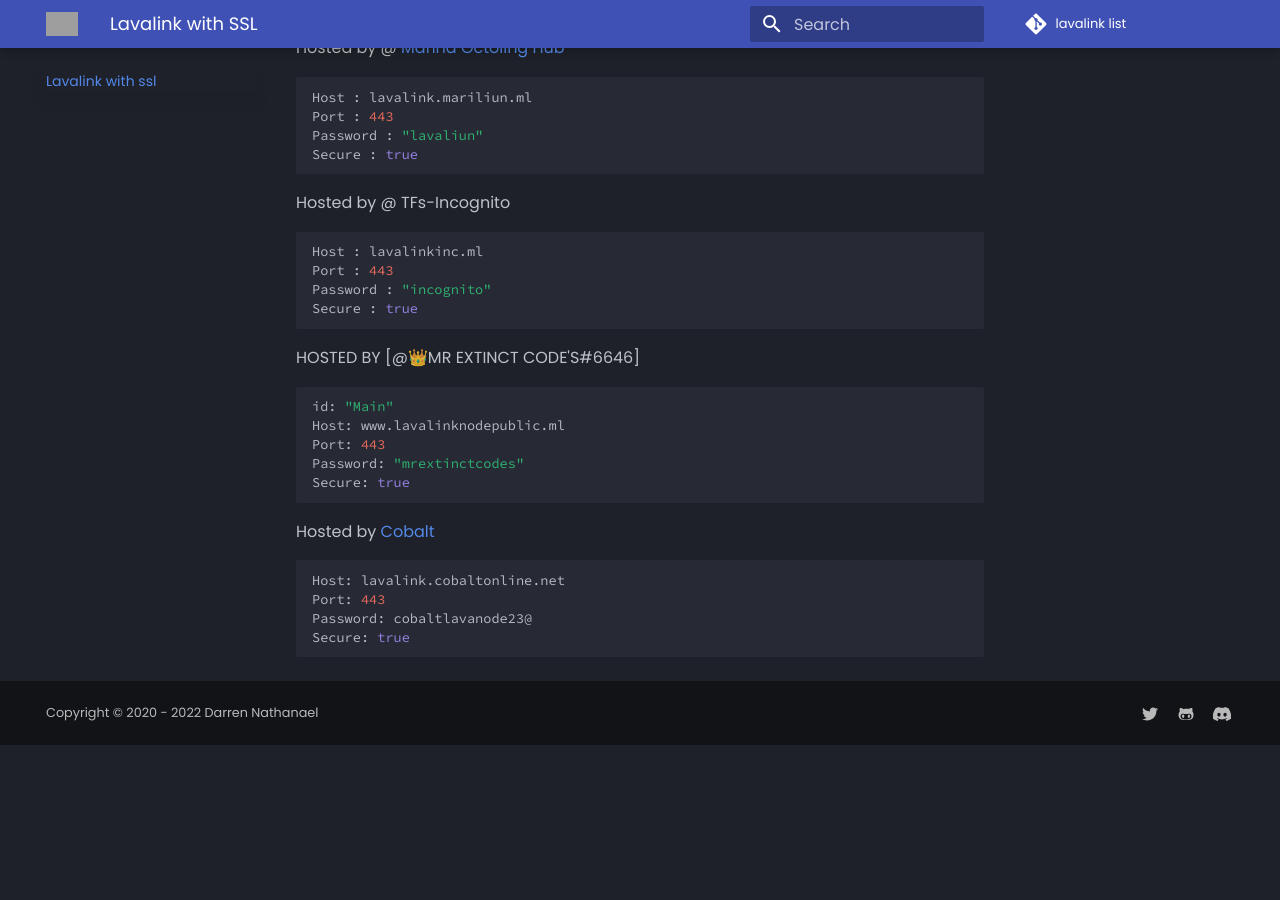
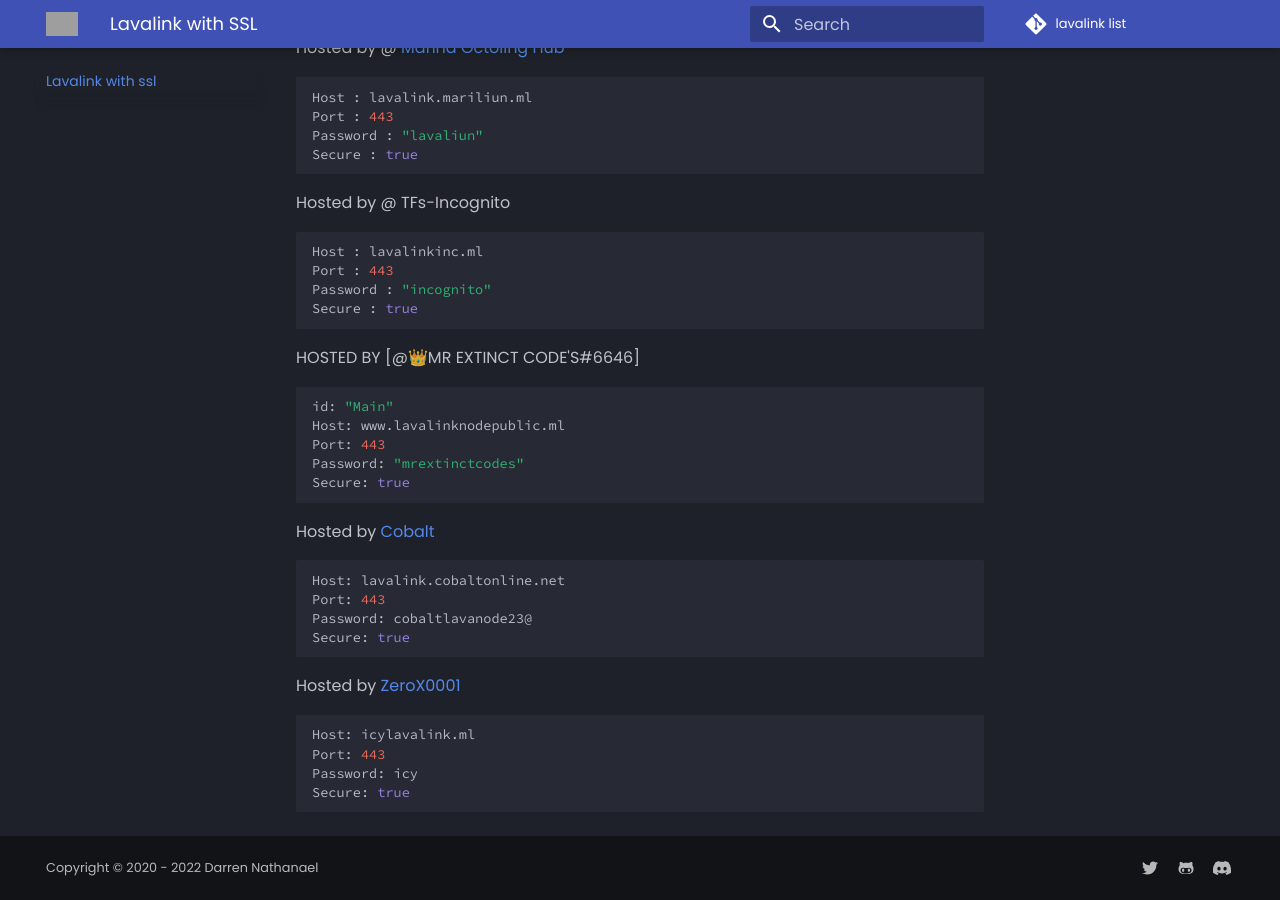
Before and after one commit to DarrenOfficial/lavalink-list, an MkDocs documentation site: the page built from docs/SSL/lavalink-with-ssl.md, in a window 1280 px wide and 900 px high, scrolled down 811 px. Built offline with MkDocs 1.6.1 and Material for MkDocs 9.7.7, drawn with Linux system fonts in a browser that asks for light colours; comment, search, counter and statistics services are not loaded; before the commit the page ends 1556 px from its top, so only the background shows below that; grey boxes are pictures that could not be loaded.

Commit message:
Update lavalink-with-ssl.md (#67)

````diff
--- a/docs/SSL/lavalink-with-ssl.md
+++ b/docs/SSL/lavalink-with-ssl.md
@@ -62,3 +62,11 @@ Port: 443
 Password: cobaltlavanode23@
 Secure: true
 ```
+Hosted by [ZeroX0001](https://github.com/ZeroX0001)
+
+```bash
+Host: icylavalink.ml
+Port: 443
+Password: icy
+Secure: true
+```
````
